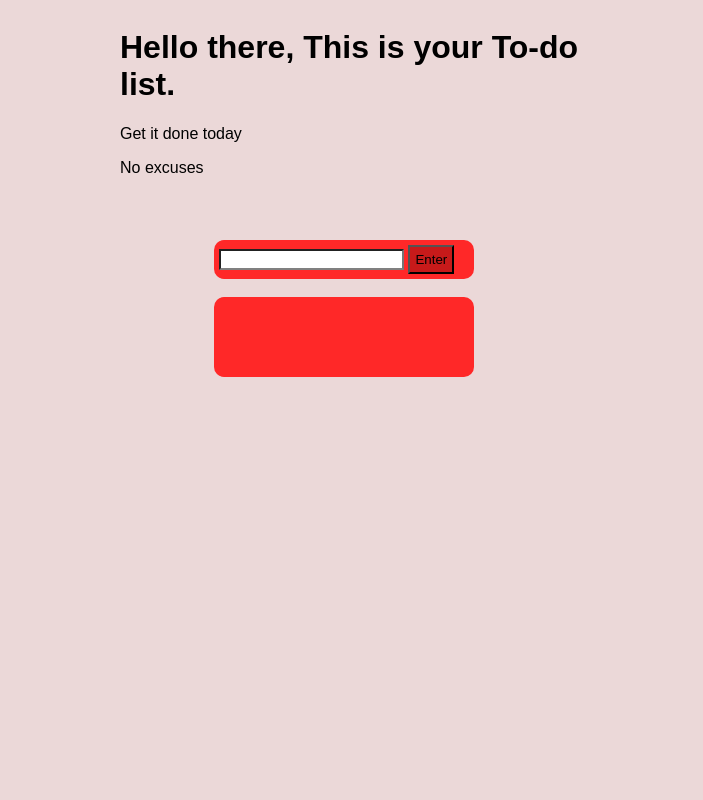
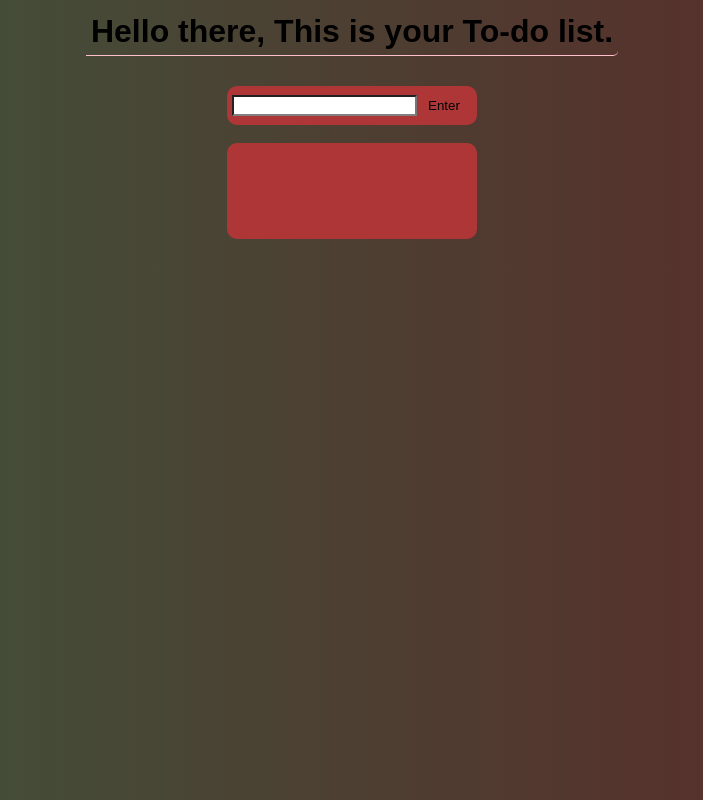
Before and after one commit to teniolafatunmbi/To-do-app, a website: page index.html in a window 1280 px wide. Shown: the whole page, without its empty margins (288-991 px from the left). Drawn offline with Linux system fonts and the light colour scheme.

Commit message:
modified the UI

```diff
--- a/index.html
+++ b/index.html
@@ -6,12 +6,9 @@
 	<link href = "style.css" rel="stylesheet">
 </head>
 <body>
-	<header id="header"><h1>Hello there, This is your To-do list.</h1>
-		<p>Get it done today</p>
-		<p>No excuses</p>
-	</header>
-	<div class="section">
-		<div class = "enter">
+	<h1 id="header">Hello there, This is your To-do list.</h1>
+	<div class="container">
+		<div class = "input">
 			<input id="userinput" type="text" name="enter items">
 			<button id = "button">Enter</button>
 		</div><br>
--- a/style.css
+++ b/style.css
@@ -1,36 +1,53 @@
 body {
-    background: rgb(235, 216, 216);
-    display: flex;
+    background: linear-gradient(to right, rgb(61, 87, 61), rgb(93, 39, 39));
 }
 #header {
-    margin: 0 25em;
+    display: flex;
+    flex-wrap: wrap;
+    margin: auto;
+    width: max-content;
+    text-align: center;
+    padding: 5px;
+    border-bottom: 1px solid pink;
+    border-bottom-right-radius: 5px;
     font-family: fantasy;
 }
 
 #button {
     padding: 5px;
-    background-color: rgb(199, 26, 26);
+    border: 2px solid rgb(175, 54, 54);
+    border-radius: 3px;
+    background-color: rgb(175, 54, 54);
 }
+
+#button:hover {
+    background-color: rgb(255, 40, 40);
+}
+
 #userinput {
     border-bottom: 2px solid gray;
 }
-.section {
-    position: absolute;
-    margin: 0 1em;
-    top: 30%;
-    left: 38%;
+.container {
+    display: flex;
+    flex-wrap: wrap;
+    justify-content: center;
+    margin: 30px auto;
+    width: 250px;
 }
-.enter {
+.input {
     border: 2px;
     border-radius: 10px;
-    background-color: rgb(255, 40, 40);
+    background-color: rgb(175, 54, 54);
     width: 250px;
     padding: 5px;
 }
 .list {
-    background-color: rgb(255, 40, 40);
+    display: flex;
+    justify-content: center;
+    background-color: rgb(175, 54, 54);
     border-radius: 10px;
     padding: 2em;
+    width: 100%
 
 }
 
```
